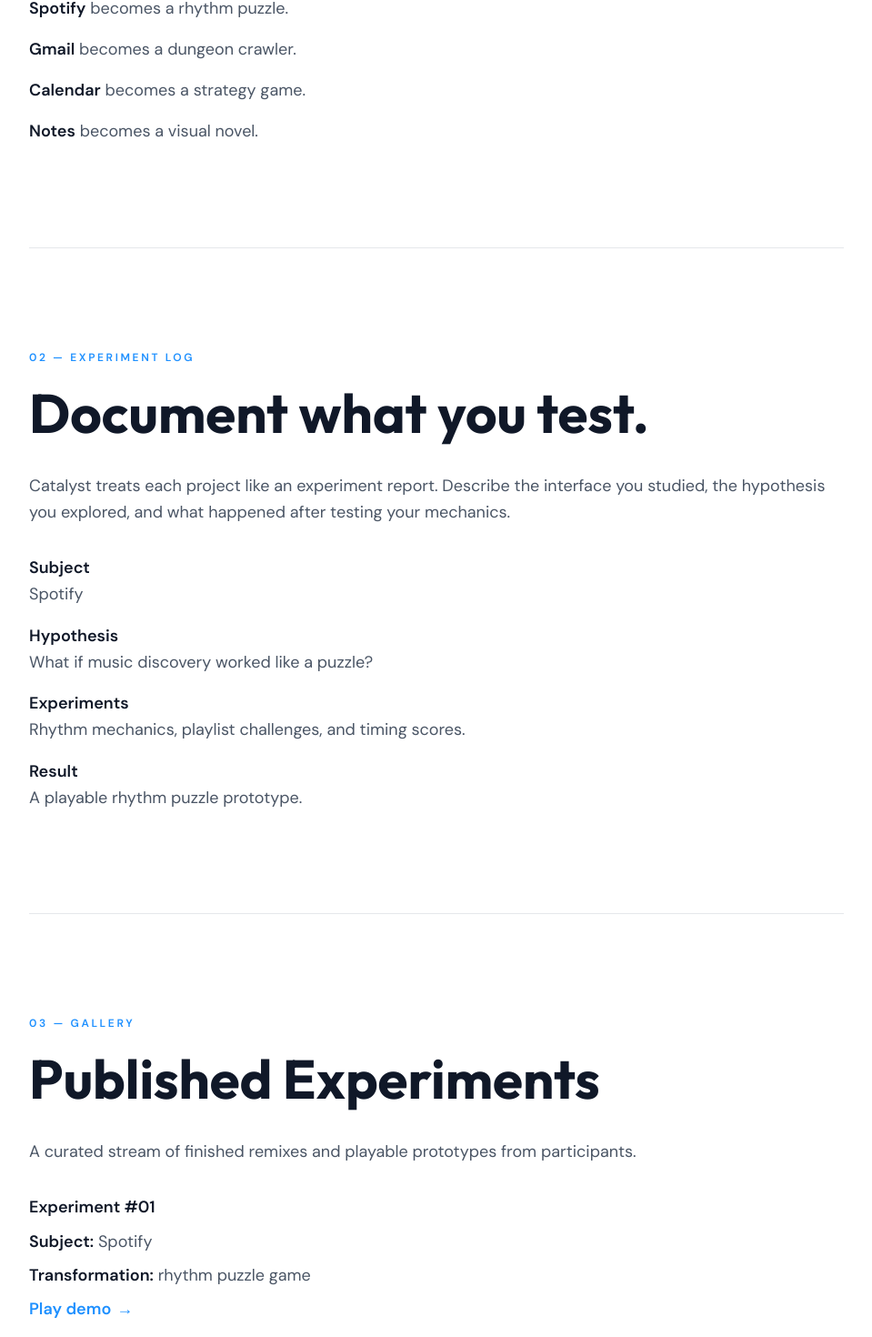
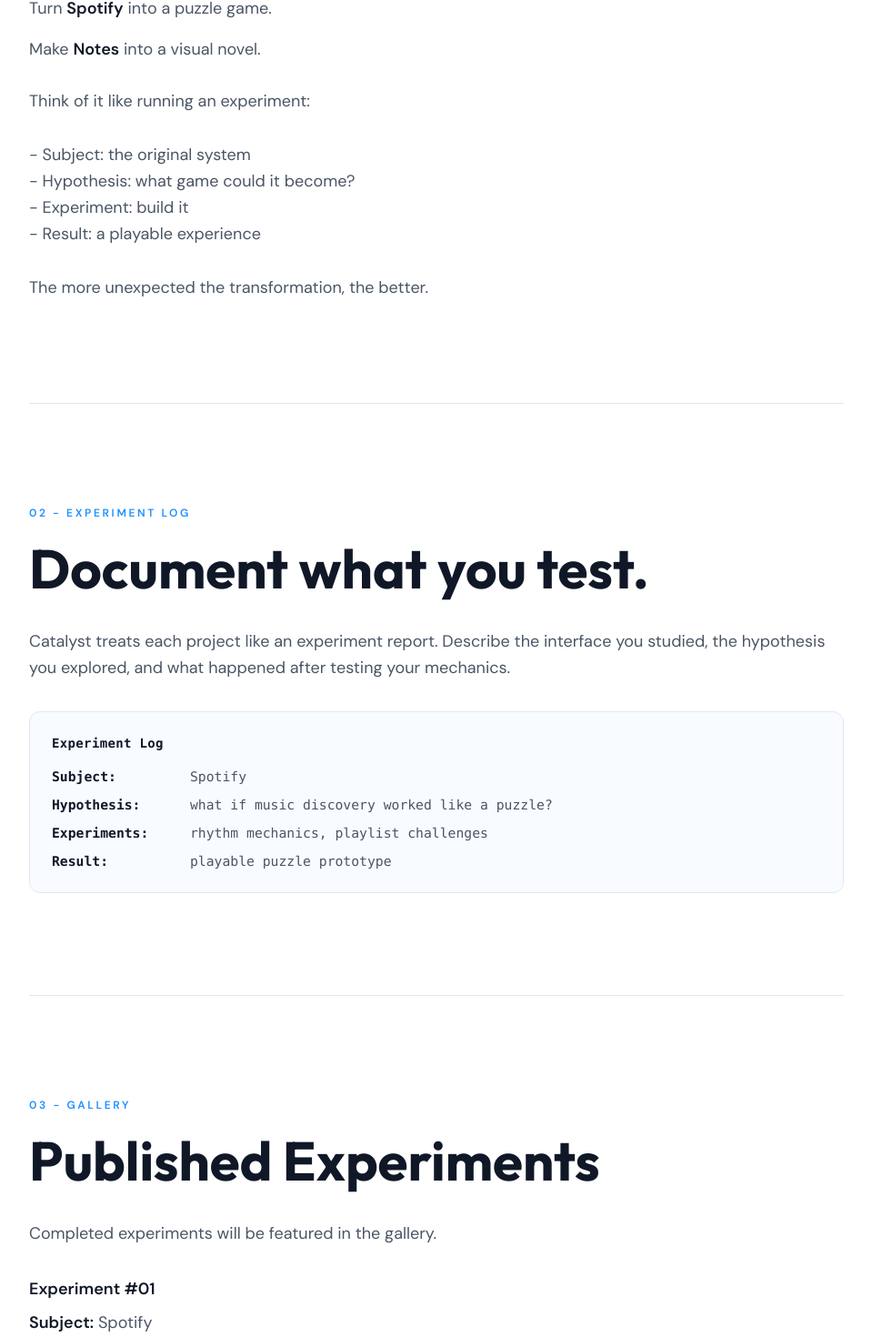
Before and after one commit to renaxii/catalyst, a SvelteKit app: page / in a window 1280 px wide. Shown: the part 1235-2705 px from the top of the page at 91% size, without its empty margins (160-1119 px from the left). Built offline with nearby package versions, Linux system fonts and the light colour scheme.

Commit message:
updated page content

```diff
--- a/package.json
+++ b/package.json
@@ -6,6 +6,7 @@
 	"scripts": {
 		"dev": "vite dev",
 		"build": "vite build",
+		"deploy": "gh-pages -d build",
 		"preview": "vite preview",
 		"prepare": "svelte-kit sync || echo ''",
 		"lint": "prettier --check .",
@@ -18,6 +19,7 @@
 		"@tailwindcss/forms": "^0.5.11",
 		"@tailwindcss/typography": "^0.5.19",
 		"@tailwindcss/vite": "^4.1.18",
+		"gh-pages": "^6.3.0",
 		"prettier": "^3.8.1",
 		"prettier-plugin-svelte": "^3.4.1",
 		"prettier-plugin-tailwindcss": "^0.7.2",
--- a/src/routes/+page.svelte
+++ b/src/routes/+page.svelte
@@ -4,28 +4,26 @@
 
 	let openFaq = $state(null);
 	let isDark = $state(false);
+	let showTopFlag = $state(true);
+	let heroSectionEl;
 	const THEME_KEY = 'catalyst-theme';
 
 	const faqs = [
 		{
 			q: 'What is a YSWS?',
-			a: 'YSWS stands for You Ship, We Ship. Build and publish a project, then receive a reward.'
+			a: 'YSWS stands for You Ship, We Ship. Complete your project and share it with the world, and receive rewards for your work.'
 		},
 		{
-			q: 'Do I need to build a full game?',
-			a: 'No. A solid prototype or focused interactive idea is completely valid.'
-		},
-		{
-			q: 'What tools can I use?',
-			a: 'Anything you like — web frameworks, game engines, creative coding libraries, or your own stack.'
+			q: 'What kind of projects are allowed?',
+			a: 'Almost anything, as long as it transforms a familiar system into a game or interactive experience. Creative reinterpretations are encouraged.'
 		},
 		{
 			q: 'Who can participate?',
-			a: 'Hack Clubbers and teen makers interested in building playful, experimental projects.'
+			a: 'Any teen makers interested in building playful, experimental projects.'
 		},
 		{
 			q: 'When will Catalyst launch?',
-			a: 'Catalyst is upcoming and not yet open for submissions. Watch this space.'
+			a: 'Catalyst is currently in development. Possibly launching mid to late 2026.'
 		}
 	];
 
@@ -73,15 +71,33 @@
 		const stored = localStorage.getItem(THEME_KEY);
 		const prefersDark = window.matchMedia('(prefers-color-scheme: dark)').matches;
 		applyTheme(stored ? stored === 'dark' : prefersDark);
+
+		if (!heroSectionEl || typeof IntersectionObserver === 'undefined') return;
+
+		const heroObserver = new IntersectionObserver(
+			([entry]) => {
+				showTopFlag = entry.isIntersecting;
+			},
+			{
+				threshold: 0.08,
+				rootMargin: '-88px 0px 0px 0px'
+			}
+		);
+
+		heroObserver.observe(heroSectionEl);
+
+		return () => {
+			heroObserver.disconnect();
+		};
 	});
 </script>
 
 <nav class="fixed inset-x-0 top-0 z-50 border-b border-gray-100 bg-white/90 backdrop-blur-sm">
 	<div class="mx-auto flex w-full max-w-5xl items-center justify-between px-6 py-4">
 		<span class="font-heading text-lg font-bold tracking-tight text-gray-900">Catalyst</span>
-		<div class="flex items-center gap-4">
+		<div class="flex items-center gap-7 md:gap-9">
 			<ul class="hidden items-center gap-8 md:flex">
-				{#each [['#challenge', 'Challenge'], ['#experiment-log', 'Experiment Log'], ['#gallery', 'Gallery'], ['#faq', 'FAQ']] as [href, label]}
+				{#each [['#challenge', 'Challenge'], ['#experiment-log', 'Experiment Log'], ['#gallery', 'Gallery'], ['#prizes', 'Prizes'], ['#faq', 'FAQ']] as [href, label]}
 					<li>
 						<a
 							{href}
@@ -98,7 +114,7 @@
 			<button
 				type="button"
 				onclick={toggleTheme}
-				class={`inline-flex h-8 items-center rounded-full border px-3 text-xs font-semibold uppercase tracking-wider transition-all duration-200 ${
+				class={`inline-flex h-8 w-[5.35rem] items-center justify-center rounded-full border px-3 text-xs font-semibold uppercase tracking-wider transition-all duration-200 ${
 					isDark
 						? 'border-dodger/40 bg-dodger/15 text-dodger'
 						: 'border-gray-200 bg-white text-gray-600 hover:border-dodger/40 hover:text-dodger'
@@ -115,7 +131,9 @@
 	target="_blank"
 	rel="noreferrer"
 	aria-label="Hack Club"
-	class="group fixed left-[-0.75rem] top-[4.6rem] z-40 inline-flex md:left-[-0.6rem]"
+	class={`group fixed left-[-0.75rem] top-[4.6rem] z-40 inline-flex transition-all duration-300 md:left-[-0.6rem] ${
+		showTopFlag ? 'translate-y-0 opacity-100' : 'pointer-events-none -translate-y-1 opacity-0'
+	}`}
 >
 	<img
 		src="https://assets.hackclub.com/flag-orpheus-left.svg"
@@ -125,7 +143,10 @@
 </a>
 
 <main class="overflow-x-hidden px-6 pt-24 pb-24 md:pt-28 md:pb-32">
-	<section class="relative mx-auto flex min-h-[84vh] w-full max-w-5xl flex-col items-center justify-center pb-24 text-center md:min-h-[88vh] md:pb-28">
+	<section
+		bind:this={heroSectionEl}
+		class="relative mx-auto flex min-h-[84vh] w-full max-w-5xl flex-col items-center justify-center pb-24 text-center md:min-h-[88vh] md:pb-28"
+	>
 		<h1
 			in:fade={{ duration: 520 }}
 			class="whitespace-nowrap font-heading text-[clamp(3.2rem,15vw,18rem)] font-black uppercase leading-[0.86] tracking-[-0.04em] text-gray-900"
@@ -159,21 +180,28 @@
 		use:reveal
 		class="reveal-section mx-auto w-full max-w-4xl border-t border-gray-200 py-24 md:py-28"
 	>
-		<p class="text-xs font-semibold uppercase tracking-[0.22em] text-dodger">01 — Challenge</p>
-		<h2 class="mt-4 font-heading text-4xl font-bold leading-tight text-gray-900 md:text-6xl">
+		<p class="reveal-item text-xs font-semibold uppercase tracking-[0.22em] text-dodger" style="--reveal-order: 0;">
+			01 - Challenge
+		</p>
+		<h2 class="reveal-item mt-4 font-heading text-4xl font-bold leading-tight text-gray-900 md:text-6xl" style="--reveal-order: 1;">
 			A simple rule:
 			<span class="block">interface becomes gameplay.</span>
 		</h2>
-		<p class="mt-7 text-base leading-relaxed text-gray-600 md:text-lg">
-			Pick a familiar digital product and transform its core interactions into mechanics. Your project
-			should feel like the original interface, but behave like a game.
+		<p class="reveal-item mt-7 text-base leading-relaxed text-gray-600 md:text-lg" style="--reveal-order: 2;">
+			Take something people already know - an app, a tool, a system - and transform it into a playable game or interactive experience.
 		</p>
 		<ul class="mt-8 space-y-4 text-base leading-relaxed text-gray-600 md:text-lg">
-			<li><span class="font-semibold text-gray-900">Spotify</span> becomes a rhythm puzzle.</li>
-			<li><span class="font-semibold text-gray-900">Gmail</span> becomes a dungeon crawler.</li>
-			<li><span class="font-semibold text-gray-900">Calendar</span> becomes a strategy game.</li>
-			<li><span class="font-semibold text-gray-900">Notes</span> becomes a visual novel.</li>
+			<li class="reveal-item rounded-md px-3 -mx-3 transition-colors duration-200 hover:bg-dodger/5" style="--reveal-order: 3;">Turn <span class="font-semibold text-gray-900">Spotify</span> into a puzzle game.</li>
+            <li class="reveal-item rounded-md px-3 -mx-3 transition-colors duration-200 hover:bg-dodger/5" style="--reveal-order: 6;">Make <span class="font-semibold text-gray-900">Notes</span> into a visual novel.</li>
 		</ul>
+        <p class="reveal-item mt-7 text-base leading-relaxed text-gray-600 md:text-lg" style="--reveal-order: 5;">
+        Think of it like running an experiment:<br><br>
+        - Subject: the original system<br>
+        - Hypothesis: what game could it become?<br>
+        - Experiment: build it<br>
+        - Result: a playable experience<br><br>
+        The more unexpected the transformation, the better.
+        </p>
 	</section>
 
 	<section
@@ -181,32 +209,40 @@
 		use:reveal
 		class="reveal-section mx-auto w-full max-w-4xl border-t border-gray-200 py-24 md:py-28"
 	>
-		<p class="text-xs font-semibold uppercase tracking-[0.22em] text-dodger">02 — Experiment Log</p>
-		<h2 class="mt-4 font-heading text-4xl font-bold leading-tight text-gray-900 md:text-6xl">
+		<p class="reveal-item text-xs font-semibold uppercase tracking-[0.22em] text-dodger" style="--reveal-order: 0;">
+			02 - Experiment Log
+		</p>
+		<h2 class="reveal-item mt-4 font-heading text-4xl font-bold leading-tight text-gray-900 md:text-6xl" style="--reveal-order: 1;">
 			Document what you test.
 		</h2>
-		<p class="mt-7 text-base leading-relaxed text-gray-600 md:text-lg">
+		<p class="reveal-item mt-7 text-base leading-relaxed text-gray-600 md:text-lg" style="--reveal-order: 2;">
 			Catalyst treats each project like an experiment report. Describe the interface you studied, the
 			hypothesis you explored, and what happened after testing your mechanics.
 		</p>
-		<dl class="mt-8 space-y-4 text-base leading-relaxed md:text-lg">
-			<div>
-				<dt class="font-semibold text-gray-900">Subject</dt>
+		<div
+			class="reveal-item lab-note mt-8 rounded-xl border border-gray-200 bg-[#F8FBFF] px-5 py-5 text-[0.95rem] leading-relaxed md:px-6 md:py-6"
+			style="--reveal-order: 3;"
+		>
+			<p class="font-mono text-sm font-semibold tracking-wide text-gray-900">Experiment Log</p>
+			<dl class="mt-4 space-y-2.5 font-mono text-sm md:text-[0.92rem]">
+				<div class="grid grid-cols-[8.5rem_1fr] gap-x-4">
+					<dt class="font-semibold text-gray-900">Subject:</dt>
 					<dd class="text-gray-600">Spotify</dd>
 				</div>
-			<div>
-				<dt class="font-semibold text-gray-900">Hypothesis</dt>
-				<dd class="text-gray-600">What if music discovery worked like a puzzle?</dd>
+				<div class="grid grid-cols-[8.5rem_1fr] gap-x-4">
+					<dt class="font-semibold text-gray-900">Hypothesis:</dt>
+					<dd class="text-gray-600">what if music discovery worked like a puzzle?</dd>
 				</div>
-			<div>
-				<dt class="font-semibold text-gray-900">Experiments</dt>
-				<dd class="text-gray-600">Rhythm mechanics, playlist challenges, and timing scores.</dd>
+				<div class="grid grid-cols-[8.5rem_1fr] gap-x-4">
+					<dt class="font-semibold text-gray-900">Experiments:</dt>
+					<dd class="text-gray-600">rhythm mechanics, playlist challenges</dd>
 				</div>
-			<div>
-				<dt class="font-semibold text-gray-900">Result</dt>
-				<dd class="text-gray-600">A playable rhythm puzzle prototype.</dd>
+				<div class="grid grid-cols-[8.5rem_1fr] gap-x-4">
+					<dt class="font-semibold text-gray-900">Result:</dt>
+					<dd class="text-gray-600">playable puzzle prototype</dd>
 				</div>
 			</dl>
+		</div>
 	</section>
 
 	<section
@@ -214,26 +250,44 @@
 		use:reveal
 		class="reveal-section mx-auto w-full max-w-4xl border-t border-gray-200 py-24 md:py-28"
 	>
-		<p class="text-xs font-semibold uppercase tracking-[0.22em] text-dodger">03 — Gallery</p>
-		<h2 class="mt-4 font-heading text-4xl font-bold leading-tight text-gray-900 md:text-6xl">
+		<p class="reveal-item text-xs font-semibold uppercase tracking-[0.22em] text-dodger" style="--reveal-order: 0;">
+			03 - Gallery
+		</p>
+		<h2 class="reveal-item mt-4 font-heading text-4xl font-bold leading-tight text-gray-900 md:text-6xl" style="--reveal-order: 1;">
 			Published Experiments
 		</h2>
-		<p class="mt-7 text-base leading-relaxed text-gray-600 md:text-lg">
-			A curated stream of finished remixes and playable prototypes from participants.
+		<p class="reveal-item mt-7 text-base leading-relaxed text-gray-600 md:text-lg" style="--reveal-order: 2;">
+			Completed experiments will be featured in the gallery.
 		</p>
 		<div class="mt-8 space-y-2 text-base leading-relaxed md:text-lg">
-			<p class="font-semibold text-gray-900">Experiment #01</p>
-			<p class="text-gray-600"><span class="font-semibold text-gray-900">Subject:</span> Spotify</p>
-			<p class="text-gray-600">
+			<p class="reveal-item rounded-md px-3 -mx-3 font-semibold text-gray-900 transition-colors duration-200 hover:bg-dodger/5" style="--reveal-order: 3;">Experiment #01</p>
+			<p class="reveal-item rounded-md px-3 -mx-3 text-gray-600 transition-colors duration-200 hover:bg-dodger/5" style="--reveal-order: 4;"><span class="font-semibold text-gray-900">Subject:</span> Spotify</p>
+			<p class="reveal-item rounded-md px-3 -mx-3 text-gray-600 transition-colors duration-200 hover:bg-dodger/5" style="--reveal-order: 5;">
 				<span class="font-semibold text-gray-900">Transformation:</span> rhythm puzzle game
 			</p>
-			<a
-				href="/"
-				class="inline-flex items-center gap-1.5 font-semibold text-dodger transition-all duration-200 hover:-translate-y-0.5 hover:opacity-70"
+		</div>
+	</section>
+
+	<section
+		id="prizes"
+		use:reveal
+		class="reveal-section mx-auto w-full max-w-4xl border-t border-gray-200 py-24 md:py-28"
 	>
-				Play demo <span aria-hidden="true">→</span>
-			</a>
-		</div>
+		<p class="reveal-item text-xs font-semibold uppercase tracking-[0.22em] text-dodger" style="--reveal-order: 0;">
+			04 - Prizes
+		</p>
+		<h2 class="reveal-item mt-4 font-heading text-4xl font-bold leading-tight text-gray-900 md:text-6xl" style="--reveal-order: 1;">
+			Prizes
+		</h2>
+		<p class="reveal-item mt-7 text-base leading-relaxed text-gray-600 md:text-lg" style="--reveal-order: 2;">
+			If you ship your experiment, you may receive rewards such as game grants, console grants, and
+			useful software tools.
+		</p>
+		<ul class="mt-8 space-y-3 text-base leading-relaxed text-gray-600 md:text-lg">
+			<li class="reveal-item rounded-md px-3 -mx-3 transition-colors duration-200 hover:bg-dodger/5" style="--reveal-order: 3;">game grants</li>
+			<li class="reveal-item rounded-md px-3 -mx-3 transition-colors duration-200 hover:bg-dodger/5" style="--reveal-order: 4;">console grants</li>
+			<li class="reveal-item rounded-md px-3 -mx-3 transition-colors duration-200 hover:bg-dodger/5" style="--reveal-order: 5;">software licenses</li>
+		</ul>
 	</section>
 
 	<section
@@ -241,23 +295,25 @@
 		use:reveal
 		class="reveal-section mx-auto w-full max-w-4xl border-t border-gray-200 py-24 md:py-28"
 	>
-		<p class="text-xs font-semibold uppercase tracking-[0.22em] text-dodger">04 — FAQ</p>
-		<h2 class="mt-4 font-heading text-4xl font-bold leading-tight text-gray-900 md:text-6xl">
+		<p class="reveal-item text-xs font-semibold uppercase tracking-[0.22em] text-dodger" style="--reveal-order: 0;">
+			05 — FAQ
+		</p>
+		<h2 class="reveal-item mt-4 font-heading text-4xl font-bold leading-tight text-gray-900 md:text-6xl" style="--reveal-order: 1;">
 			Questions
 		</h2>
-		<div class="mt-10 border-t border-gray-200">
+		<div class="reveal-item mt-10 border-t border-gray-200" style="--reveal-order: 2;">
 			{#each faqs as faq, i}
 				<div class="border-b border-gray-200">
 					<button
 						onclick={() => toggleFaq(i)}
-						class="faq-item group flex w-full items-center justify-between gap-6 rounded-sm py-5 text-left transition-colors duration-200 hover:bg-[#F7FBFF] active:scale-[0.995]"
+						class="faq-item group flex w-full items-center justify-between gap-6 rounded-md px-4 -mx-4 py-6 text-left transition-colors duration-200 hover:bg-dodger/10 active:scale-[0.992]"
 						aria-expanded={openFaq === i}
 					>
 						<span class="text-lg font-medium text-gray-900 transition-colors duration-150 group-hover:text-dodger">
 							{faq.q}
 						</span>
 						<span
-							class="shrink-0 text-gray-400 transition-all duration-200 group-hover:text-dodger"
+							class="shrink-0 text-gray-400 transition-all duration-300 group-hover:text-dodger"
 							class:rotate-180={openFaq === i}
 							aria-hidden="true"
 						>
@@ -279,8 +335,13 @@
 						</span>
 					</button>
 					{#if openFaq === i}
-						<div transition:slide={{ duration: 260 }} class="pb-5 text-base leading-relaxed text-gray-600">
+						<div
+							transition:slide={{ duration: 280 }}
+							class="px-4 pt-3 pb-8 text-base leading-relaxed text-gray-600"
+						>
+							<div class="ml-2 border-l border-dodger/30 pl-4 pr-1 pb-1">
 								{faq.a}
+							</div>
 						</div>
 					{/if}
 				</div>
@@ -290,7 +351,6 @@
 </main>
 
 <footer class="mx-auto w-full max-w-5xl border-t border-gray-200 px-6 py-10 text-center text-sm text-gray-400">
-	<p class="text-xs uppercase tracking-[0.18em] text-gray-400">source code available on GitHub</p>
 	<p class="mt-3">
 		Catalyst is an upcoming
 		<a
@@ -302,6 +362,16 @@
 			Hack Club
 		</a>
 		YSWS.
+	</p><br>
+    <p class="text-xs uppercase tracking-[0.18em] text-gray-400">
+		<a
+			href="https://github.com/renaxii/catalyst"
+			target="_blank"
+			rel="noreferrer"
+			class="inline-block transition-all duration-200 hover:-translate-y-0.5 hover:text-dodger"
+		>
+			source code on GitHub
+		</a>
 	</p>
 </footer>
 
@@ -312,13 +382,31 @@
 		transition: opacity 400ms ease, transform 400ms ease;
 	}
 
+	.reveal-item {
+		opacity: 0;
+		transform: translateY(10px);
+		transition: opacity 380ms ease, transform 380ms ease;
+		transition-delay: calc(var(--reveal-order, 0) * 70ms);
+	}
+
 	:global(.reveal-section.is-visible) {
+		opacity: 1;
+		transform: translateY(0);
+	}
+
+	:global(.is-visible .reveal-item) {
 		opacity: 1;
 		transform: translateY(0);
 	}
 
 	@media (prefers-reduced-motion: reduce) {
 		.reveal-section {
+			opacity: 1;
+			transform: none;
+			transition: none;
+		}
+
+		.reveal-item {
 			opacity: 1;
 			transform: none;
 			transition: none;
@@ -369,6 +457,11 @@
 		border-color: rgba(148, 163, 184, 0.3) !important;
 	}
 
+	:global(html[data-theme='dark'] .lab-note) {
+		background-color: rgba(30, 41, 59, 0.7) !important;
+		border-color: rgba(148, 163, 184, 0.35) !important;
+	}
+
 	:global(html[data-theme='dark'] .faq-item:hover) {
 		background-color: rgba(30, 144, 255, 0.08) !important;
 	}
--- a/svelte.config.js
+++ b/svelte.config.js
@@ -1,17 +1,12 @@
-import adapter from '@sveltejs/adapter-auto';
+import adapter from '@sveltejs/adapter-static';
 
-/** @type {import('@sveltejs/kit').Config} */
 const config = {
-	kit: {
-		// adapter-auto only supports some environments, see https://svelte.dev/docs/kit/adapter-auto for a list.
-		// If your environment is not supported, or you settled on a specific environment, switch out the adapter.
-		// See https://svelte.dev/docs/kit/adapters for more information about adapters.
-		adapter: adapter()
-	},
-	vitePlugin: {
-		dynamicCompileOptions: ({ filename }) =>
-			filename.includes('node_modules') ? undefined : { runes: true }
-	}
+  kit: {
+    adapter: adapter({
+      pages: 'build',
+      assets: 'build'
+    })
+  }
 };
 
 export default config;
```
Also changed, not shown: 1 other file (tests, documents, lock files or other folders). Lines whose indentation alone changed are shown as unchanged.
